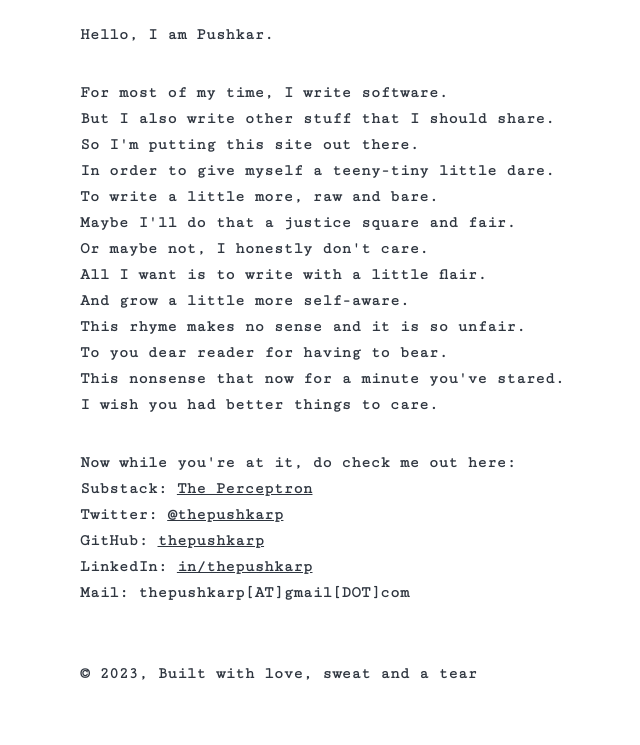
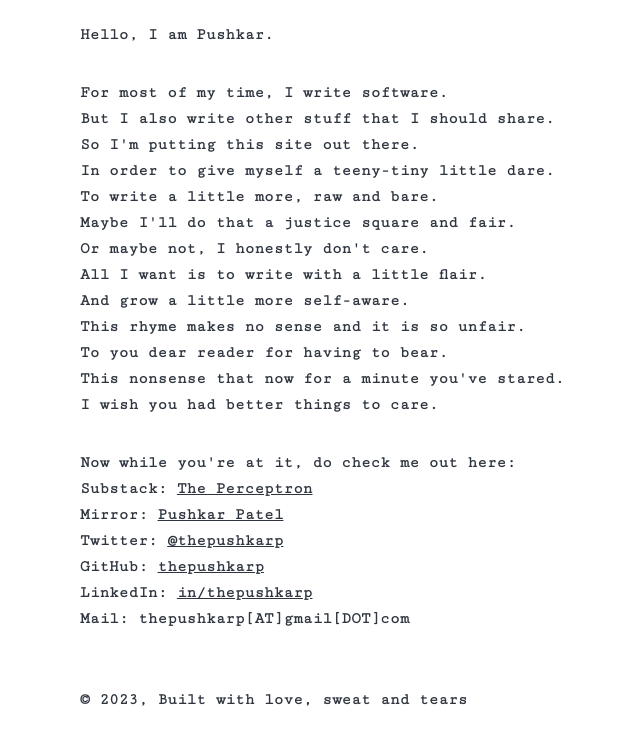
Before and after one commit to thepushkarp/thepushkarp-site, a Gatsby site: page / in a window 1280 px wide. Shown: the part 119-864 px from the top of the page, without its empty margins (244-884 px from the left). Built offline with nearby package versions, Linux system fonts and the light colour scheme; Gatsby itself is replaced by a stand-in of ours.

Commit message:
Add mirror link and update footer

```diff
--- a/src/components/layout.js
+++ b/src/components/layout.js
@@ -25,7 +25,7 @@ const Layout = ({ location, title, children }) => {
       <header className="global-header">{header}</header>
       <main>{children}</main>
       <footer>
-        © {new Date().getFullYear()}, Built with love, sweat and a tear
+        © {new Date().getFullYear()}, Built with love, sweat and tears
       </footer>
     </div>
   )
--- a/src/pages/index.js
+++ b/src/pages/index.js
@@ -49,6 +49,15 @@ const BlogIndex = ({ data, location }) => {
           rel="noopener noreferrer"
         >
           The Perceptron
+        </a>
+        <br />
+        Mirror:{" "}
+        <a
+          href="https://mirror.xyz/0x2Dc33edAC5F15e328dfFfF98021D365d1C4da620"
+          target="_blank"
+          rel="noopener noreferrer"
+        >
+          Pushkar Patel
         </a>
         <br />
         Twitter:{" "}
```
